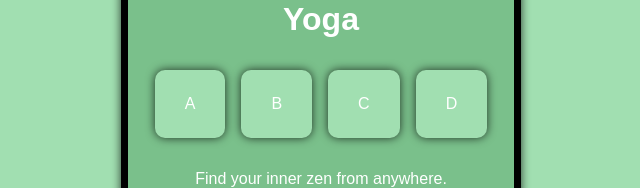
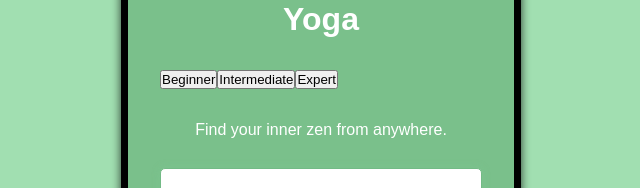
Before and after one commit to TOezdemir/Abschlussprojekt-Silent-Moon, a React (Vite) app: page /yoga in a window 1280 px wide. Shown: the part 128-316 px from the top of the page, without its empty margins (319-959 px from the left). Built offline with nearby package versions, Linux system fonts and the light colour scheme; no server answers; the database is empty.

Commit message:
Merge branch 'main' into kami

```diff
--- a/src/pages/YogaPage.tsx
+++ b/src/pages/YogaPage.tsx
@@ -49,7 +49,11 @@ export default function YogaPage() {
     <div>
       <div className="yoga">
         <h1>Yoga</h1>
-        <Categories />
+        {/* <Categories /> */}
+        <button>Beginner</button>
+        <button>Intermediate</button>
+        <button>Expert</button>
+
         <p>Find your inner zen from anywhere.</p>
       </div>
       <div className="yoga-saerchbar">
```
